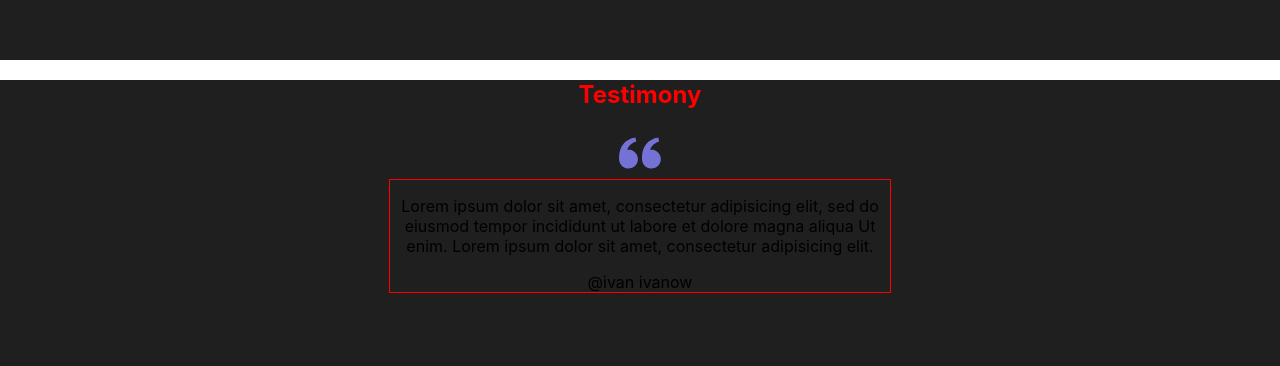
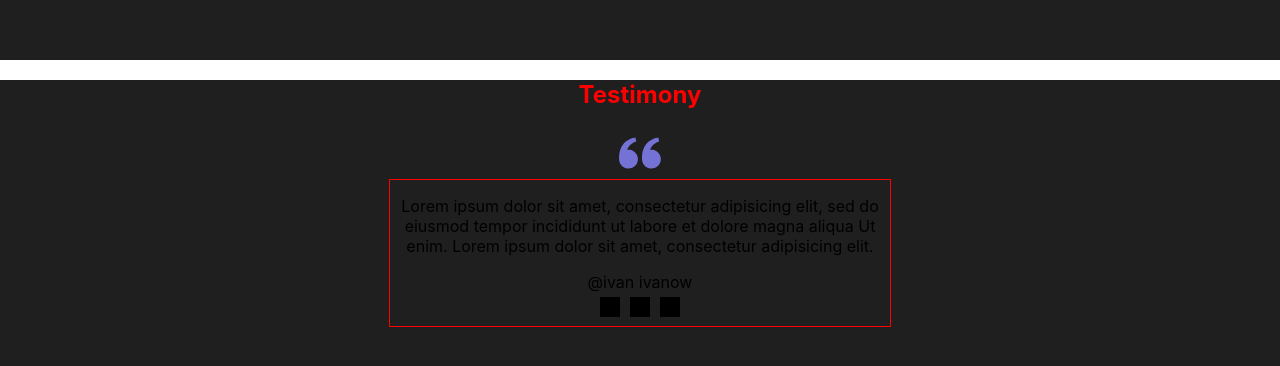
Before and after one commit to Vladseme2012/portfolio-start-project-main, a React app: page / in a window 1280 px wide. Shown: the part 6483-6849 px from the top of the page. Built offline with nearby package versions, Linux system fonts and the light colour scheme.

Commit message:
fixed styles in Slider

```diff
--- a/src/components/slider/Slider.tsx
+++ b/src/components/slider/Slider.tsx
@@ -1,23 +1,34 @@
 import React from 'react';
 import styled from 'styled-components';
+import { FlexWrapper } from '../FlexWrapper';
 
 export const Slider = () => {
     return (
         <StyledSlider>
-            <Slide>
-                <Text>
-                    Lorem ipsum dolor sit amet, consectetur adipisicing elit,
-                    sed do eiusmod tempor incididunt ut labore et dolore magna
-                    aliqua Ut enim. Lorem ipsum dolor sit amet, consectetur
-                    adipisicing elit.
-                </Text>
-                <Name>@ivan ivanow</Name>
-            </Slide>
+            <FlexWrapper>
+                <Slide>
+                    <Text>
+                        Lorem ipsum dolor sit amet, consectetur adipisicing
+                        elit, sed do eiusmod tempor incididunt ut labore et
+                        dolore magna aliqua Ut enim. Lorem ipsum dolor sit amet,
+                        consectetur adipisicing elit.
+                    </Text>
+                    <Name>@ivan ivanow</Name>
+                </Slide>
+            </FlexWrapper>
+            <Pagination>
+                <span></span>
+                <span></span>
+                <span></span>
+            </Pagination>
         </StyledSlider>
     );
 };
 
 const StyledSlider = styled.div`
+    display: flex;
+    flex-direction: column;
+    align-items: center;
     max-width: 500px;
     border: 1px solid red;
 `;
@@ -29,3 +40,13 @@ const Slide = styled.div`
 const Text = styled.p``;
 
 const Name = styled.span``;
+
+const Pagination = styled.div`
+    span {
+        display: inline-block;
+        width: 20px;
+        height: 20px;
+        margin: 5px;
+        background-color: black;
+    }
+`;
```
